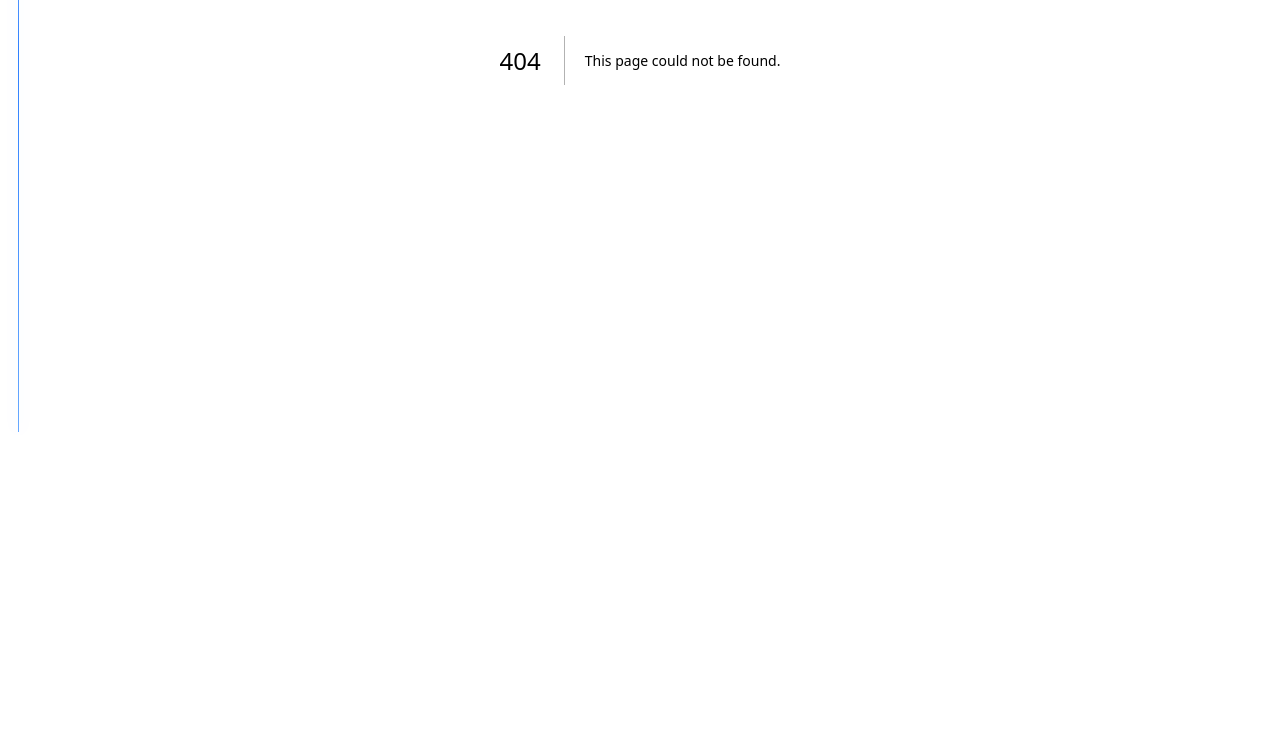
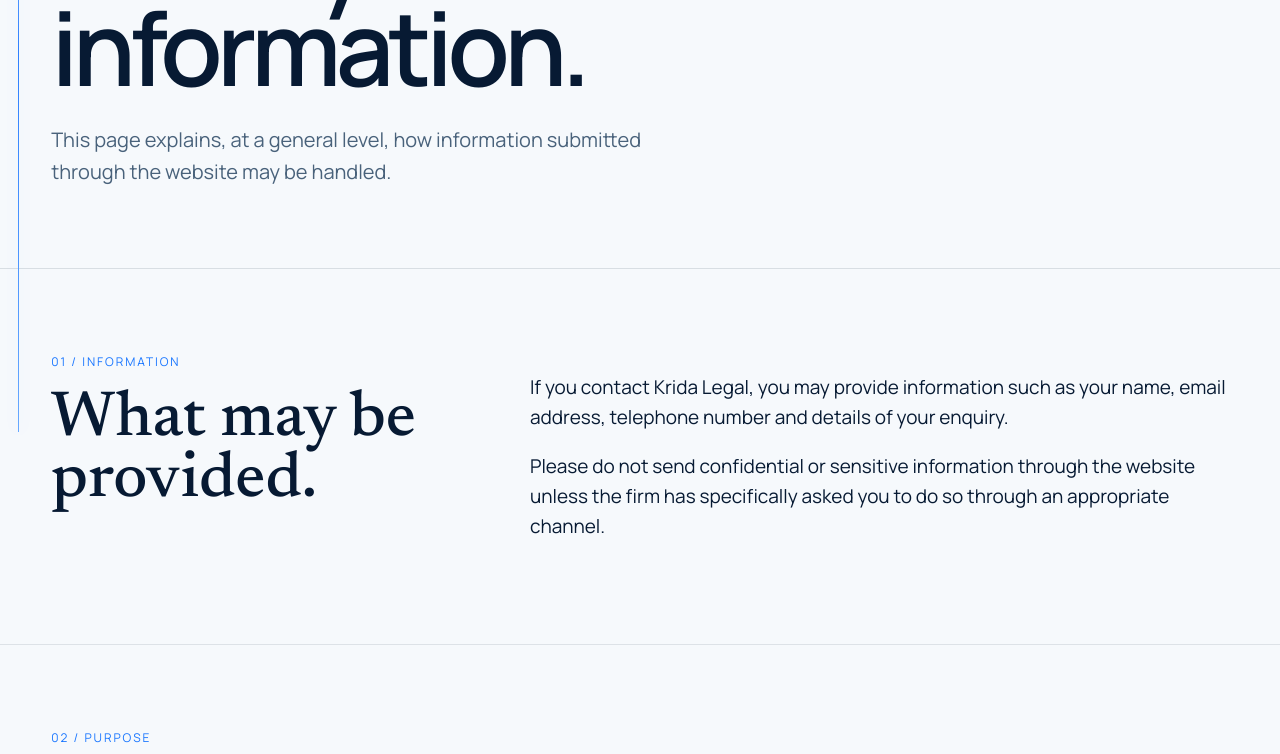
Before and after one commit to gthawani-del/ProjectKR, a Next.js app: page /privacy in a window 1280 px wide. Before the commit this address had no page. Shown: the part 340-1094 px from the top of the page. Before the commit the page ends 800 px from the top, so only its background shows below. Built offline with nearby package versions, Linux system fonts and the light colour scheme.

Commit message:
QA: add privacy route

```diff
--- /dev/null
+++ b/app/privacy/page.tsx
@@ -0,0 +1,10 @@
+import InternalShell from '@/components/InternalShell';
+
+export default function PrivacyPage(){
+  return <InternalShell><main>
+    <section className="internal-hero"><div><div className="internal-kicker">Privacy</div><h1>Privacy information.</h1><p>This page explains, at a general level, how information submitted through the website may be handled.</p></div></section>
+    <section className="internal-section"><div className="section-grid"><div><div className="section-label">01 / Information</div><h2>What may be provided.</h2></div><div className="legal-copy"><p>If you contact Krida Legal, you may provide information such as your name, email address, telephone number and details of your enquiry.</p><p>Please do not send confidential or sensitive information through the website unless the firm has specifically asked you to do so through an appropriate channel.</p></div></div></section>
+    <section className="internal-section"><div className="section-grid"><div><div className="section-label">02 / Purpose</div><h2>Why it may be used.</h2></div><div className="legal-copy"><p>Information submitted through the website may be used to respond to the enquiry, assess who within the firm may be appropriate to respond, maintain necessary business records and comply with applicable legal or professional obligations.</p><p>Website privacy practices should be reviewed periodically as the site’s analytics, hosting and enquiry infrastructure evolves.</p></div></div></section>
+    <section className="internal-section"><div className="section-grid"><div><div className="section-label">03 / Contact</div><h2>Privacy enquiries.</h2></div><div className="legal-copy"><p>Questions concerning information submitted through this website may be sent to <a href="mailto:contactus@kridalegal.com">contactus@kridalegal.com</a>.</p></div></div></section>
+  </main></InternalShell>;
+}
```
